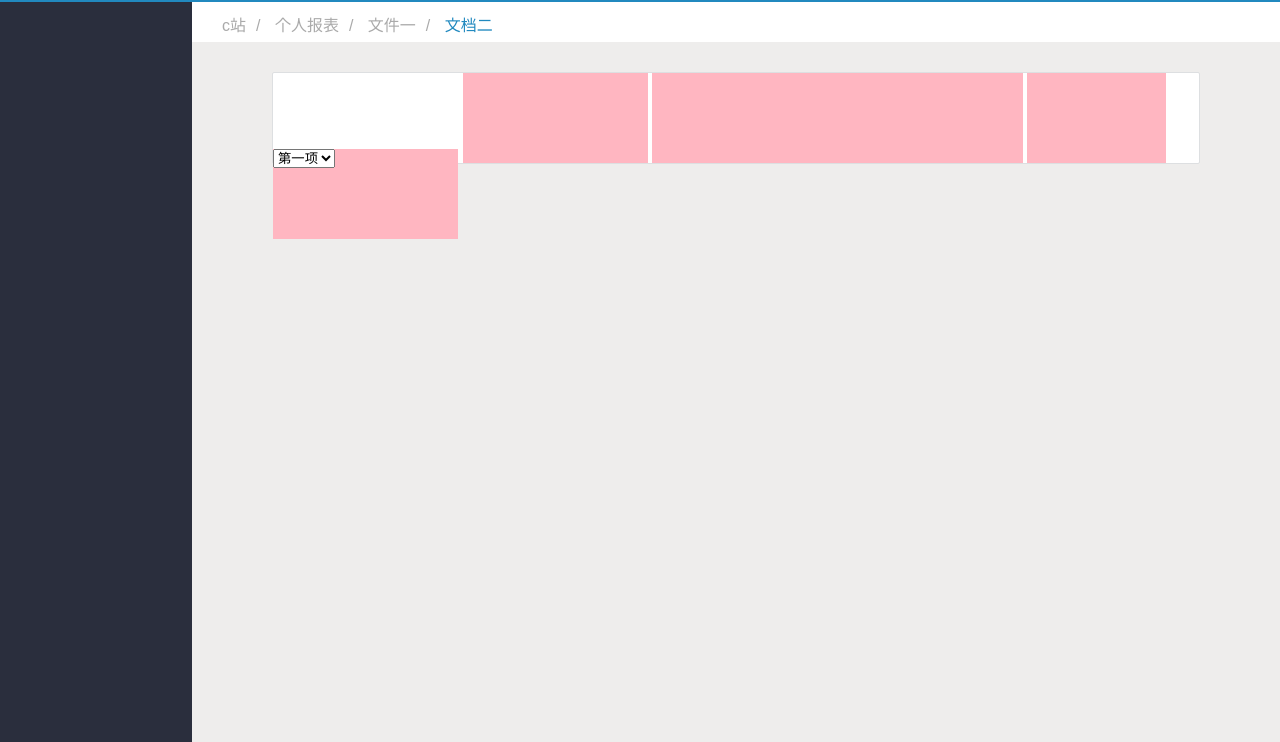
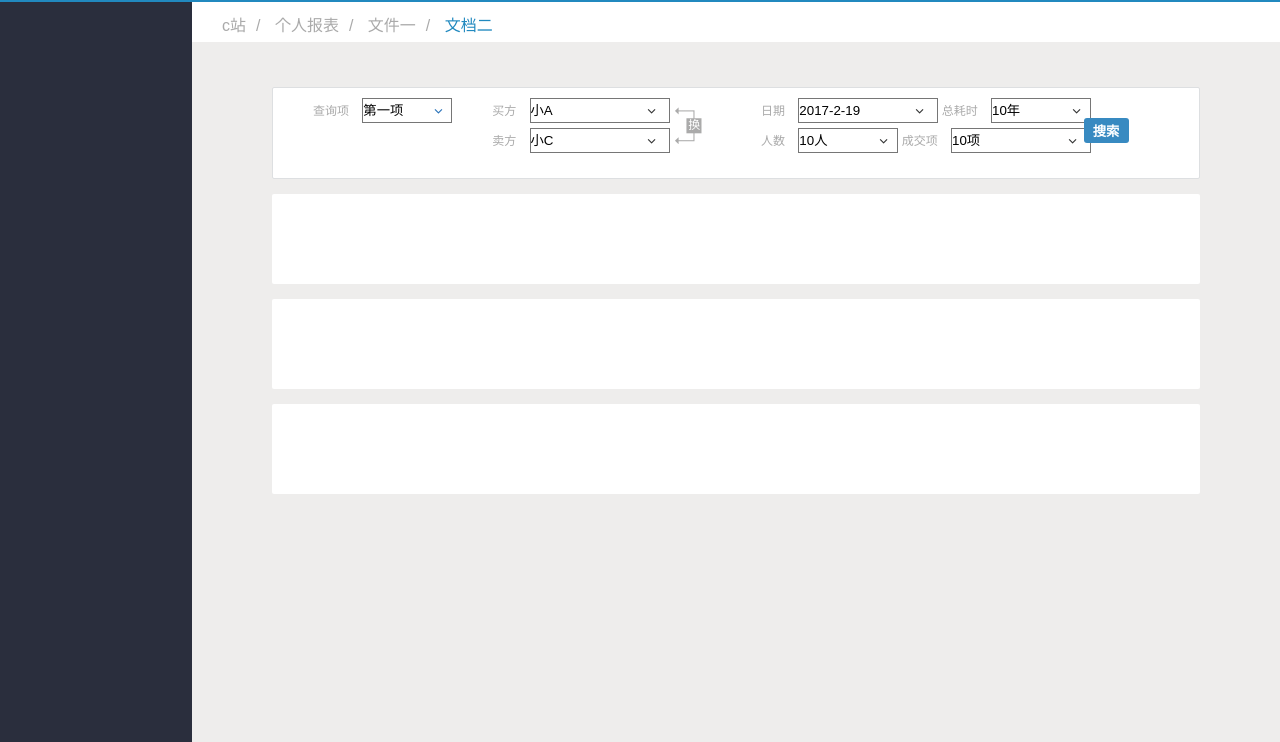
Before and after one commit to ydc201211/FE-demo, a plain HTML site: page task9.html in a window 1280 px wide. Shown: the part 58-800 px from the top of the page. Drawn offline with Linux system fonts and the light colour scheme.

Commit message:
add task9

```diff
--- a/css/task9.css
+++ b/css/task9.css
@@ -5,6 +5,7 @@
 body{
     font-family: "SimHei","Microsoft Yahei","Arial";
     background: #eeedec;
+    min-width: 1280px;
 }
 a{
     text-decoration: none;
@@ -48,23 +49,23 @@ header .nav-right a{
     color: #fff;
     display: inline-block;
 }
-.section{
+.center{
     min-width: 1280px;
     margin: 0 auto;
     height: 1280px;
 }
-.section .menu{
+.center .menu{
     float: left;
     background: #2a2e3d;
     width: 15%;
     height: 1280px;
 }
-.section .main{
+.center .main{
     float: right;
     height: 1280px;
     width: 85%;
 }
-.section .main .crumbs{
+.center .main .crumbs{
     background: #fff;
     width: 100%;
     height: 40px;
@@ -72,48 +73,126 @@ header .nav-right a{
     padding-top: 10px;
     box-sizing: border-box;
 }
-.section .main .crumbs a{
+.center .main .crumbs a{
     display: inline-block;
     color: #aaa;
     text-decoration: none;
 }
-.section .main .crumbs a:last-child{
+.center .main .crumbs a:last-child{
     color: #2189bf;
 }
-.section .main .crumbs span{
+.center .main .crumbs span{
     padding: 10px;
 }
-.section .main .crumbs a:hover{
+.center .main .crumbs a:hover{
     color: #2189bf;
 }
-.section .main .content{
+.center .main .content{
     padding: 30px 80px;
     width: 100%;
     height: 1240px;
     box-sizing: border-box;
+    font-size: 12px;
 }
 
-.section .main .content .section1{
+.center .main .content .section{
     height: 90px;
     background: #fff;
     border: 1px solid #dddfe1;
     border-radius: 2px;
+    padding-left: 30px;
+    margin-top: 15px;
 }
-.section .main .content .section1 .select{
+
+.center .main .content .section2{
+    border: 0;
+    /*background: transparent;*/
+}
+.center .main .content .section3{
+    border: 0;
+    /*background: transparent;*/
+}
+.center .main .content .section4{
+    border: 0;
+    /*background: transparent;*/
+}
+.no-border
+.h360{
+    height: 360px;
+}
+.center .main .content .section1 .select{
     display: inline-block;
     height: 90px;
-    background: lightpink;
+    padding: 10px;
+    box-sizing: border-box;
+    float: left;
 }
-.section .main .content .section1 .select1{
+.center .main .content .section1 .select1{
     width: 20%;
+}
+.center .main .content .section1 .select2{
+    width: 30%;
+}
+
+.center .main .content .section1 .select3{
+    width: 36%;
+}
+.center .main .content .section1 .search-btn{
+    width: 10%;
+}
+.center .main .content .section1 .select .query{
+    height: 25px;
+    -webkit-appearance: none;
+    cursor: pointer;
+    margin-bottom: 5px;
+}
+.center .main .content .section1 .select span{
+    color: #aaa;
+    padding-right: 10px;
+    box-sizing: border-box;
+    line-height: 26px;
 
 }
-.section .main .content .section1 .select2{
-    width: 20%;
+.center .main .content .section1 .select2 div{
+    float: left;
+    width: 180px;
 }
-.section .main .content .section1 .select3{
-    width: 40%;
+.center .main .content .section1 .select2 a{
+    color: #fff;
+    display: inline-block;
+    line-height: 54px;
+    width: 16px;
+    padding-left: 16px;
+    position: relative;
+    background: url(../img/task9/change.png) no-repeat center;
 }
-.section .main .content .section1 .search-btn{
-    width: 15%;
+.center .main .content .section1 .select .query{
+    background: url(../img/task9/black_arrow.png) no-repeat 90% 10px;
 }
+.center .main .content .section1 .select .query-first{
+    background: url(../img/task9/blue_arrow.png) no-repeat 90% 10px;
+    width: 90px;
+}
+.center .main .content .section1 .select .w120{
+    width: 140px;
+}
+.center .main .content .section1 .select .w80{
+    width: 100px;
+}
+.center .main .content .section1 .search-btn input[type="submit"]{
+    background: #388ac1;
+    color: #fff;
+    border: 0;
+    width: 45px;
+    height: 25px;
+    position: relative;
+    top:20px;
+    font-weight:600;
+    border-radius: 3px;
+}
+.center .main .content .section1 .search-btn input[type="submit"]:hover{
+    background: #236b9b;
+}
+.center .main .content .section1 .select3 div{
+    width:340px;
+}
--- a/task9.html
+++ b/task9.html
@@ -17,7 +17,7 @@
                     <a href="">登录</a>
                 </div>
             </header>
-            <div class="section">
+            <div class="center">
                 <div class="menu">
                 </div>
                 <div class="main">
@@ -28,18 +28,70 @@
                         <a href="#">文档二</a>
                     </div>
                     <div class="content">
-                        <div class="section1">
+                        <div class="section section1">
                             <form action="#" method="psot">
                                 <div class="select select1">
-                                    <select class="query query">
+                                    <span>查询项</span>
+                                    <select class="query query-first">
                                         <option value="第一项">第一项</option>
                                     </select>
                                 </div>
 
-                                <div class="select select2"></div>
-                                <div class="select select3"></div>
-                                <div class="select search-btn"></div>
+                                <div class="select select2">
+                                    <div class="">
+                                        <div>
+                                            <span>买方</span>
+                                            <select class="query query-buyer w120">
+                                                <option value="小A">小A</option>
+                                            </select>
+                                        </div>
+
+                                        <div>
+                                            <span>卖方</span>
+                                            <select class="query query-seller w120">
+                                                <option value="小C">小C</option>
+                                            </select>
+                                        </div>
+                                    </div>
+                                    <a href="#">换</a>
+                                </div>
+
+                                <div class="select select3">
+                                    <div>
+                                        <span>日期</span>
+                                        <select class="query query-date w120">
+                                            <option value="date">2017-2-19</option>
+                                        </select>
+                                        <span>总耗时</span>
+                                        <select class="query query-time w80">
+                                            <option value="time">10年</option>
+                                        </select>
+                                    </div>
+                                    <div>
+                                        <span>人数</span>
+                                        <select class="query query-people w80">
+                                            <option value="people">10人</option>
+                                        </select>
+                                        <span>成交项</span>
+                                        <select class="query query-deal w120">
+                                            <option value="time">10项</option>
+                                        </select>
+                                    </div>
+                                </div>
+                                <div class="select search-btn">
+                                    <input type="submit" value="搜索">
+                                </div>
                             </form>
+                        </div>
+
+                        <div class="section section2">
+
+                        </div>
+                        <div class="section section3">
+
+                        </div>
+                        <div class="section section4">
+
                         </div>
                     </div>
                 </div>
```
